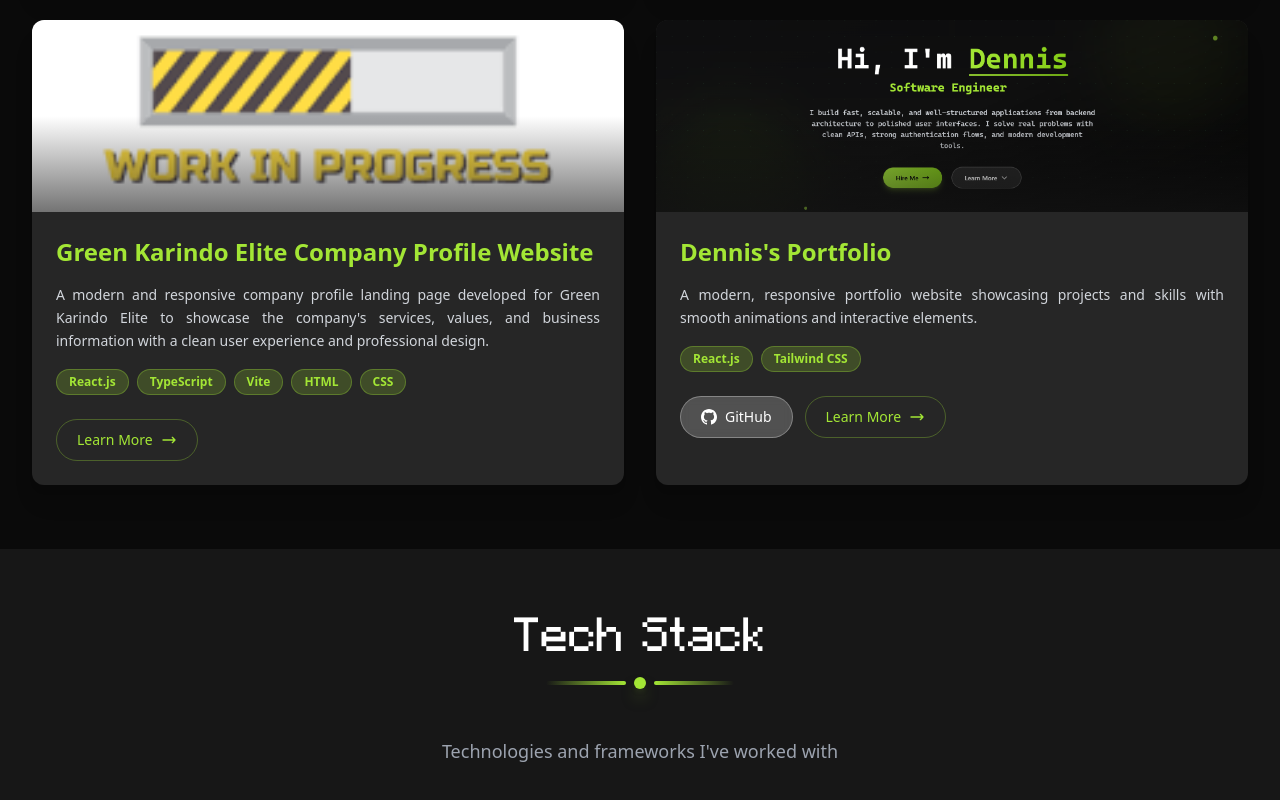
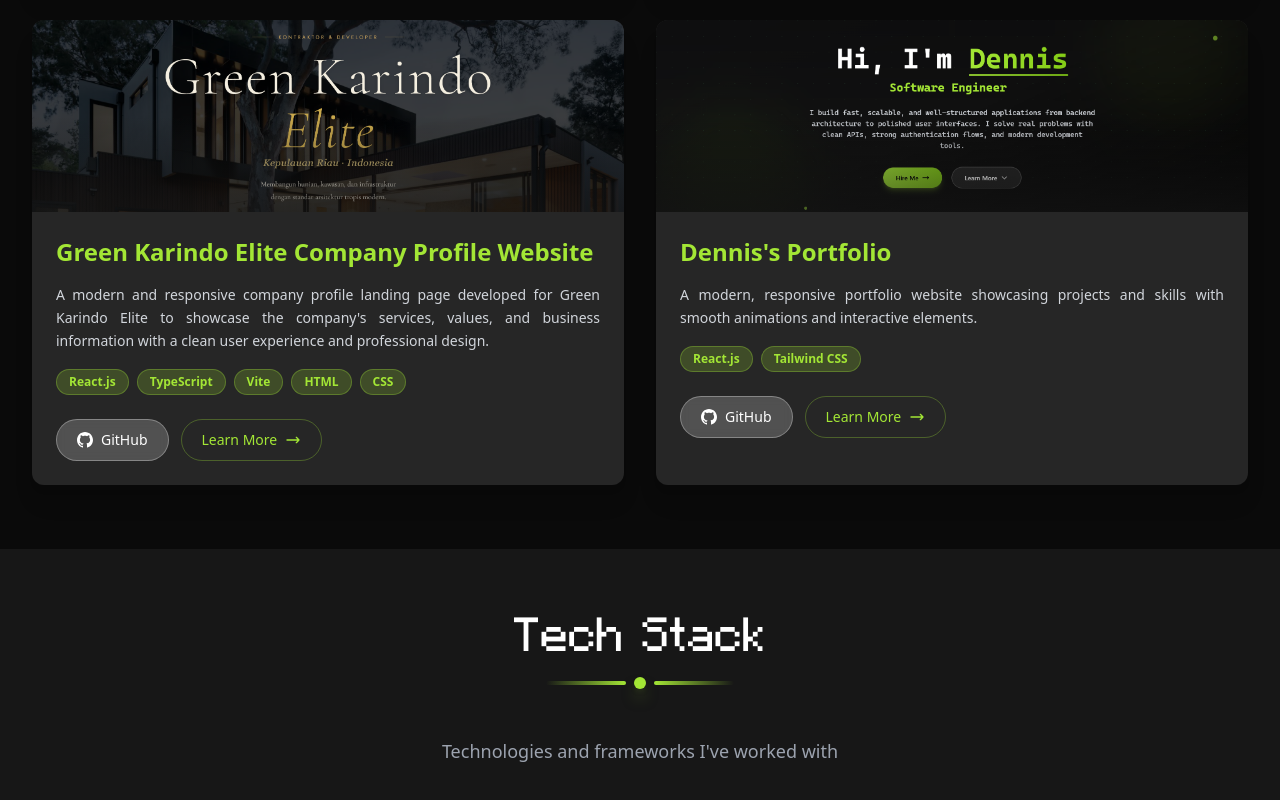
Before and after one commit to dennishuang03-hub/Dennis-Portfolio, a React (Create React App) app: page / in a window 1280 px wide. Shown: the part 2400-3200 px from the top of the page. Built offline with nearby package versions, Linux system fonts and the light colour scheme.

Commit message:
add image and github repo

```diff
--- a/src/sections/project.js
+++ b/src/sections/project.js
@@ -2,7 +2,8 @@ import { useState, useEffect } from "react";
 import WIS from "../assets/images/WIS.jpeg";
 import Portfolio from "../assets/images/Portfolio.png";
 import BMDS from "../assets/images/BMDS-ZKP.png";
-import InProgress from "../assets/images/In progress.png";
+// import InProgress from "../assets/images/In progress.png";
+import GreenKarindo from "../assets/images/GreenKarindoElite.png";
 
 export default function Project() {
     const [hasAnimated, setHasAnimated] = useState(false);
@@ -117,8 +118,8 @@ export default function Project() {
             title: "Green Karindo Elite Company Profile Website",
             description: "A modern and responsive company profile landing page developed for Green Karindo Elite to showcase the company's services, values, and business information with a clean user experience and professional design.",
             technologies: ["React.js", "TypeScript", "Vite", "HTML", "CSS"],
-            image: InProgress,
-            github: "",
+            image: GreenKarindo,
+            github: "https://github.com/dennishuang03-hub/GreenKarindoElite",
             detailedDescription: ` <h3 class="text-xl font-bold text-lime-400 mb-3">Overview</h3> <p class="mb-4 text-justify">
             Green Karindo Elite is a company profile website designed to establish an online presence and provide visitors with essential information about the company, its services, and its vision. The website focuses on responsive design, performance, and user-friendly navigation. </p>
 
```
Also changed, not shown: src/assets/images/GreenKarindoElite.png (added).
